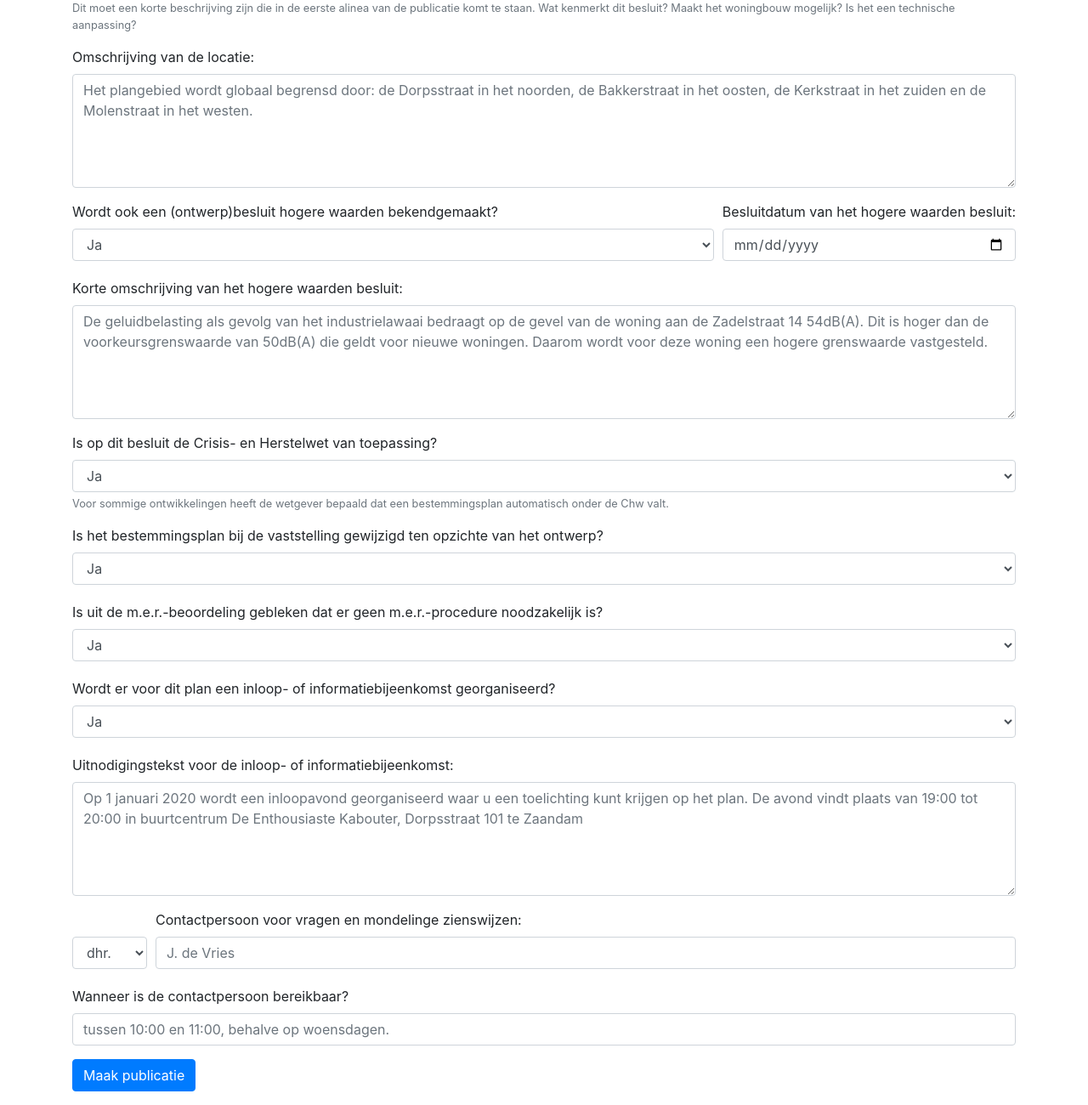
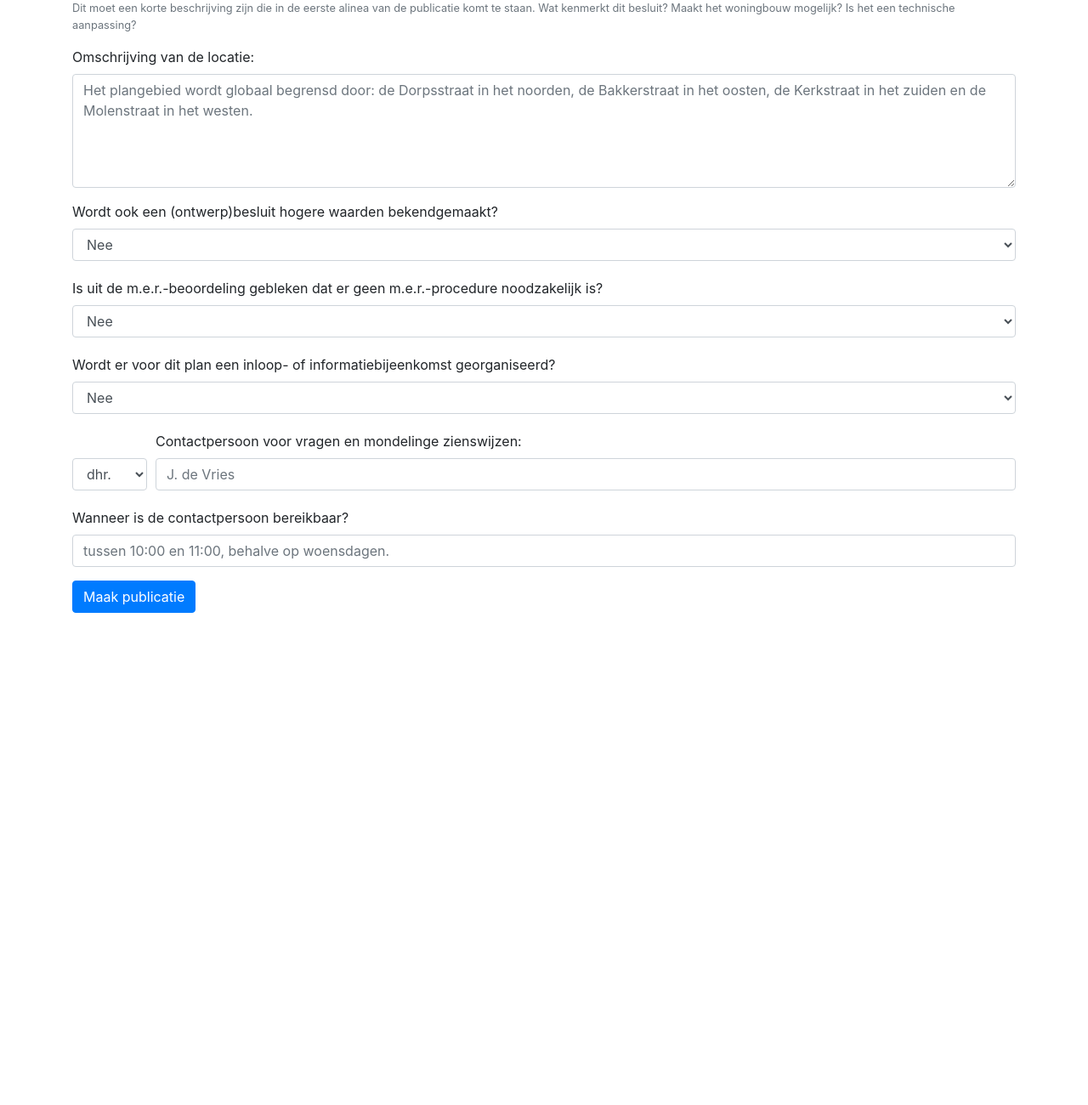
Before and after one commit to JerryPeeters/Publicatietool, a Node server app: page / in a window 1280 px wide. Shown: the part 810-2110 px from the top of the page at 85% size. After the commit the page ends 1531 px from the top, so only its background shows below. Run offline with Node 20, Linux system fonts and the light colour scheme.

Commit message:
Added hide/show options for interactive form

```diff
--- /dev/null
+++ b/public/js/publicatieFormHandler.js
@@ -0,0 +1,47 @@
+'use strict';
+
+document.getElementById('besluittype').addEventListener("change", e => {
+    if (e.target.value === 'Vaststelling bestemmingsplan') {
+        showClass('VastBP');
+        hideClass('OntwerpBP');
+    } else if (e.target.value === 'Ontwerpbestemmingsplan') {
+        showClass('OntwerpBP');
+        hideClass('VastBP')
+    }
+})
+
+let reactiveFormIds = ['hasHGW', 'hasInloop'];
+
+for (let id of reactiveFormIds) {
+    document.getElementById(id).addEventListener("change", e => updatePublicatieForm(e) );
+};
+
+
+function hideClass(className) {
+    let elements = document.getElementsByClassName(`${className}`); //returns Array-like
+    for (let i = 0; i < elements.length; i++) {
+        elements[i].style.display = 'none';
+    };
+}
+
+function showClass(className) {
+    let elements = document.getElementsByClassName(className); //returns Array-like
+    for (let i = 0; i < elements.length; i++) {
+        elements[i].style.display = 'block';
+    };
+}
+
+//onchange='updatePublicatieForm()'
+
+function updatePublicatieForm(event) {
+
+    let element = event.target;
+    let elementId = element.id;
+
+    if (element.value === 'Ja') {
+        console.log(elementId);
+        showClass(element.id);
+    } else if (element.value === 'Nee') {
+        hideClass(elementId);
+    };
+}
--- a/views/publicatietool.jade
+++ b/views/publicatietool.jade
@@ -70,44 +70,44 @@ html
                     .col
                         label Wordt ook een (ontwerp)besluit hogere waarden bekendgemaakt?
                         select.form-control#hasHGW(name='hasHGW' required)
+                            option Nee
                             option Ja
-                            option Nee
-                    .col-4-sm
+                    .col-4-sm.hasHGW(style='display:none')
                         label Besluitdatum van het hogere waarden besluit:
                         input.form-control#besluitdatum_HGW(name='besluitdatum_HGW' type='date')
 
-                .form-group
+                .form-group.hasHGW(style='display:none')
                     label Korte omschrijving van het hogere waarden besluit:
                     textarea.form-control#omschrijving_HGW(name='omschrijving_HGW' rows='5' placeholder='De geluidbelasting als gevolg van het industrielawaai bedraagt op de gevel van de woning aan de Zadelstraat 14 54dB(A). Dit is hoger dan de voorkeursgrenswaarde van 50dB(A) die geldt voor nieuwe woningen. Daarom wordt voor deze woning een hogere grenswaarde vastgesteld.')
 
-                .form-group
+                .form-group.VastBP(style='display:none')
                     label Is op dit besluit de Crisis- en Herstelwet van toepassing?
                     select.form-control#hasCHW(name='hasCHW' aria-describedby='hasCHWHelp' required)
+                        option Nee
                         option Ja
-                        option Nee
                     small.form-text.text-muted#hasCHWHelp Voor sommige ontwikkelingen heeft de wetgever bepaald dat een bestemmingsplan automatisch onder de Chw valt.
 
-                .form-row.justify-content-between.align-items-end
+                .form-row.justify-content-between.align-items-end.VastBP(style='display:none')
                     .col
                         label Is het bestemmingsplan bij de vaststelling gewijzigd ten opzichte van het ontwerp?
                         select.form-control#hasGewijzigd(name='hasGewijzigd' required)
+                            option Nee
                             option Ja
-                            option Nee
-                .form-row.justify-content-between.align-items-end
+                .form-row.justify-content-between.align-items-end.OntwerpBP
                     .col
                         label Is uit de m.e.r.-beoordeling gebleken dat er geen m.e.r.-procedure noodzakelijk is?
                         select.form-control#hasMER(name='hasMER' required)
+                            option Nee
                             option Ja
-                            option Nee
 
-                .form-row.justify-content-between.align-items-end
+                .form-row.justify-content-between.align-items-end.OntwerpBP
                     .col
                         label Wordt er voor dit plan een inloop- of informatiebijeenkomst georganiseerd?
                         select.form-control#hasInloop(name='hasInloop' required)
+                            option Nee
                             option Ja
-                            option Nee
 
-                .form-group
+                .form-group.hasInloop.OntwerpBP(style='display:none')
                     label Uitnodigingstekst voor de inloop- of informatiebijeenkomst:
                     textarea.form-control#omschrijving_inloop(name='omschrijving_inloop' rows='5' placeholder='Op 1 januari 2020 wordt een inloopavond georganiseerd waar u een toelichting kunt krijgen op het plan. De avond vindt plaats van 19:00 tot 20:00 in buurtcentrum De Enthousiaste Kabouter, Dorpsstraat 101 te Zaandam')
 
@@ -124,3 +124,5 @@ html
                     input.form-control#bereikbaarheid_contactpersoon(name='bereikbaarheid_contactpersoon' type='text' placeholder='tussen 10:00 en 11:00, behalve op woensdagen.' required)
 
                 button(type="submit" class="btn btn-primary") Maak publicatie
+    footer
+        script(src='js/publicatieFormHandler.js')
```
